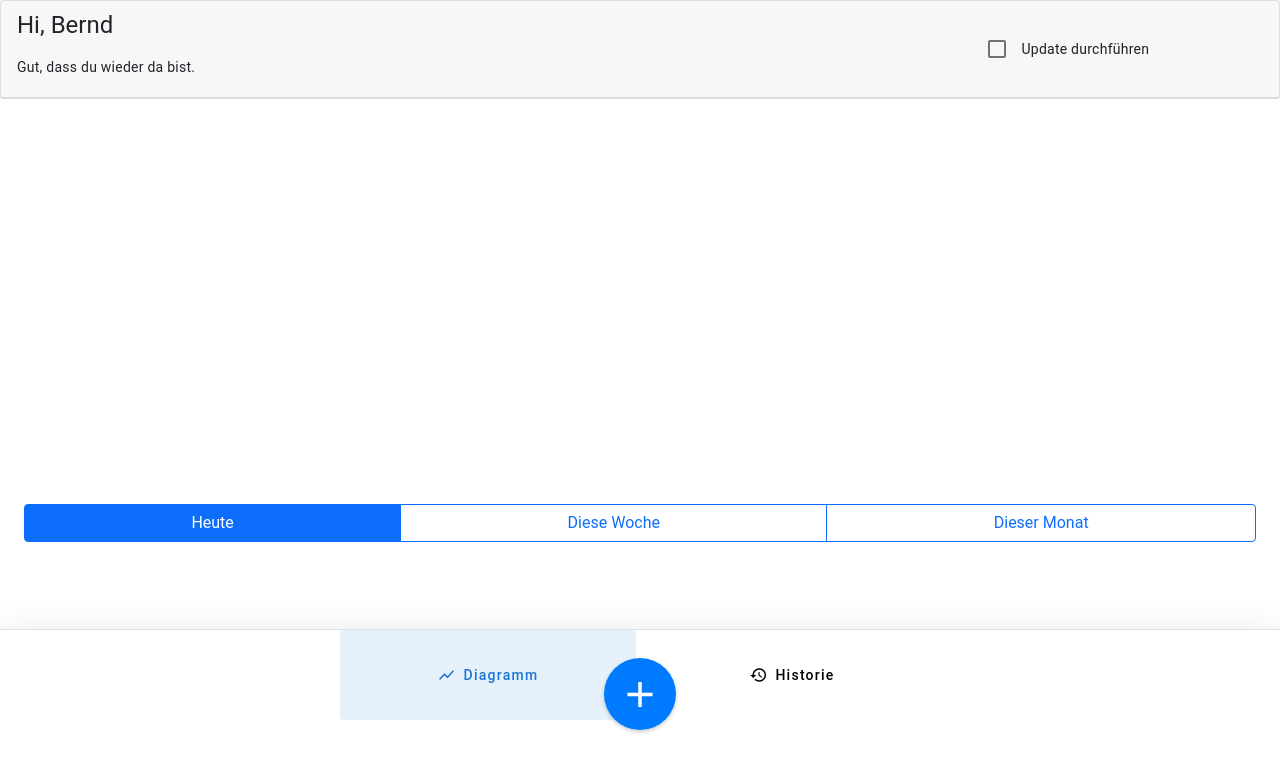
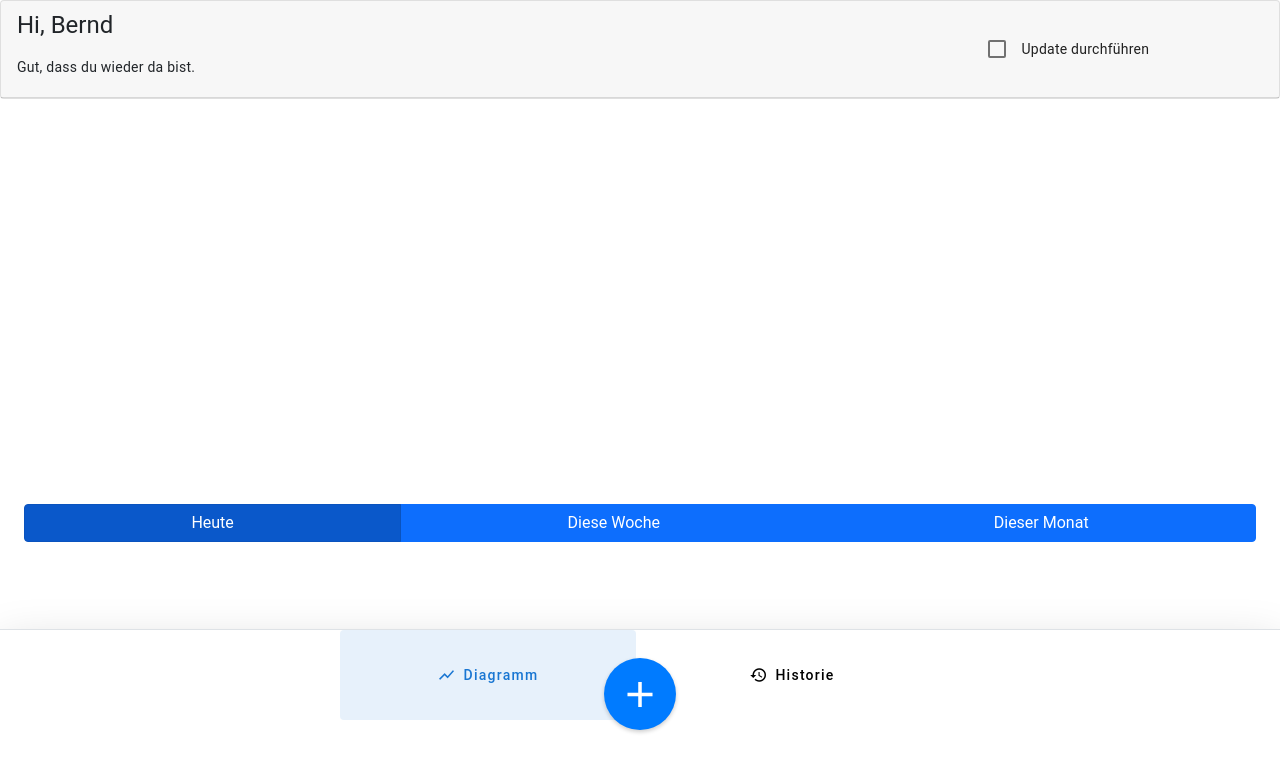
Before and after one commit to der-bernd-alt/gesture-tracker-pwa, an Angular app: page / in a window 1280 px wide. Shown: the top 772 px of the page. Built offline with nearby package versions, Linux system fonts and the light colour scheme; no server answers.

Commit message:
Applied some missing changes

```diff
--- a/src/app/components/graphical-display/graphical-display.component.html
+++ b/src/app/components/graphical-display/graphical-display.component.html
@@ -2,7 +2,7 @@
   <canvas class="chart-canvas" #chartCanvas></canvas>
 </div>
 <div class="btn-group mx-4 mb-2" role="group" aria-label="Basic example">
-  <button type="button" class="btn btn-outline-primary" (click)="setTimeFrame('today')" [class.active]="timeFrame === 'today'">Heute</button>
-  <button type="button" class="btn btn-outline-primary" (click)="setTimeFrame('week')" [class.active]="timeFrame === 'week'">Diese Woche</button>
-  <button type="button" class="btn btn-outline-primary" (click)="setTimeFrame('month')" [class.active]="timeFrame === 'month'">Dieser Monat</button>
+  <button type="button" class="btn btn-primary" (click)="setTimeFrame('today')" [class.active]="timeFrame === 'today'">Heute</button>
+  <button type="button" class="btn btn-primary" (click)="setTimeFrame('week')" [class.active]="timeFrame === 'week'">Diese Woche</button>
+  <button type="button" class="btn btn-primary" (click)="setTimeFrame('month')" [class.active]="timeFrame === 'month'">Dieser Monat</button>
 </div>
--- a/src/app/components/home/home.component.css
+++ b/src/app/components/home/home.component.css
@@ -3,6 +3,7 @@
   display: flex;
   flex-direction: column;
   overflow: hidden;
+  background-color: rgba(255, 255, 255, 0.4);
 }
 
 .content {
```
